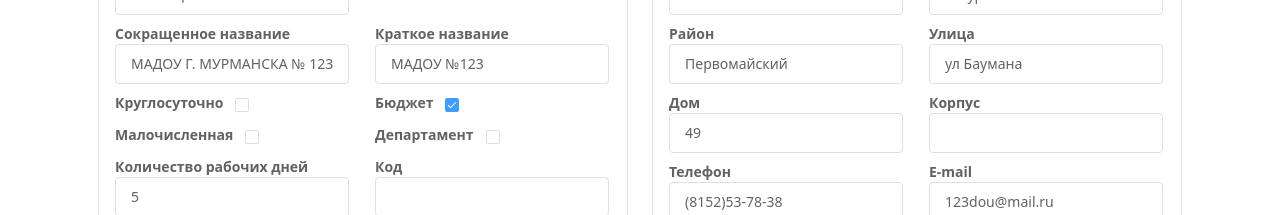
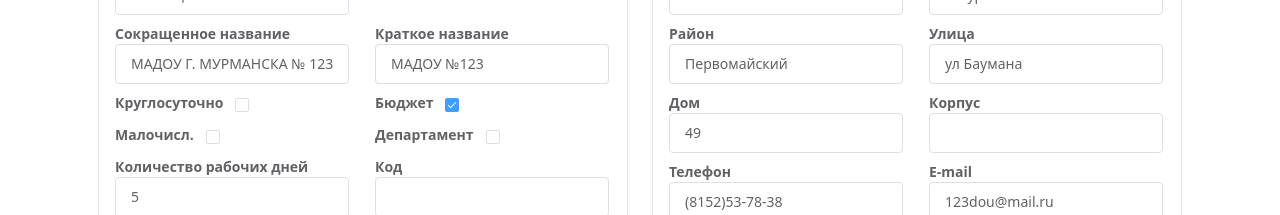
Before and after one commit to alkokaine/cdjs-vue, a Vue app: page /cd-form in a window 1280 px wide. Shown: the part 1040-1255 px from the top of the page. Built offline with nearby package versions, Linux system fonts and the light colour scheme; no server answers.

Commit message:
small changes

```diff
--- a/src/assets/descriptors.js
+++ b/src/assets/descriptors.js
@@ -52,7 +52,7 @@ export default {
               descriptor: [
                 {
                   datafield: 'IsFew',
-                  text: 'Малочисленная',
+                  text: 'Малочисл.',
                   input: 'checkbox'
                 },
                 {
```
